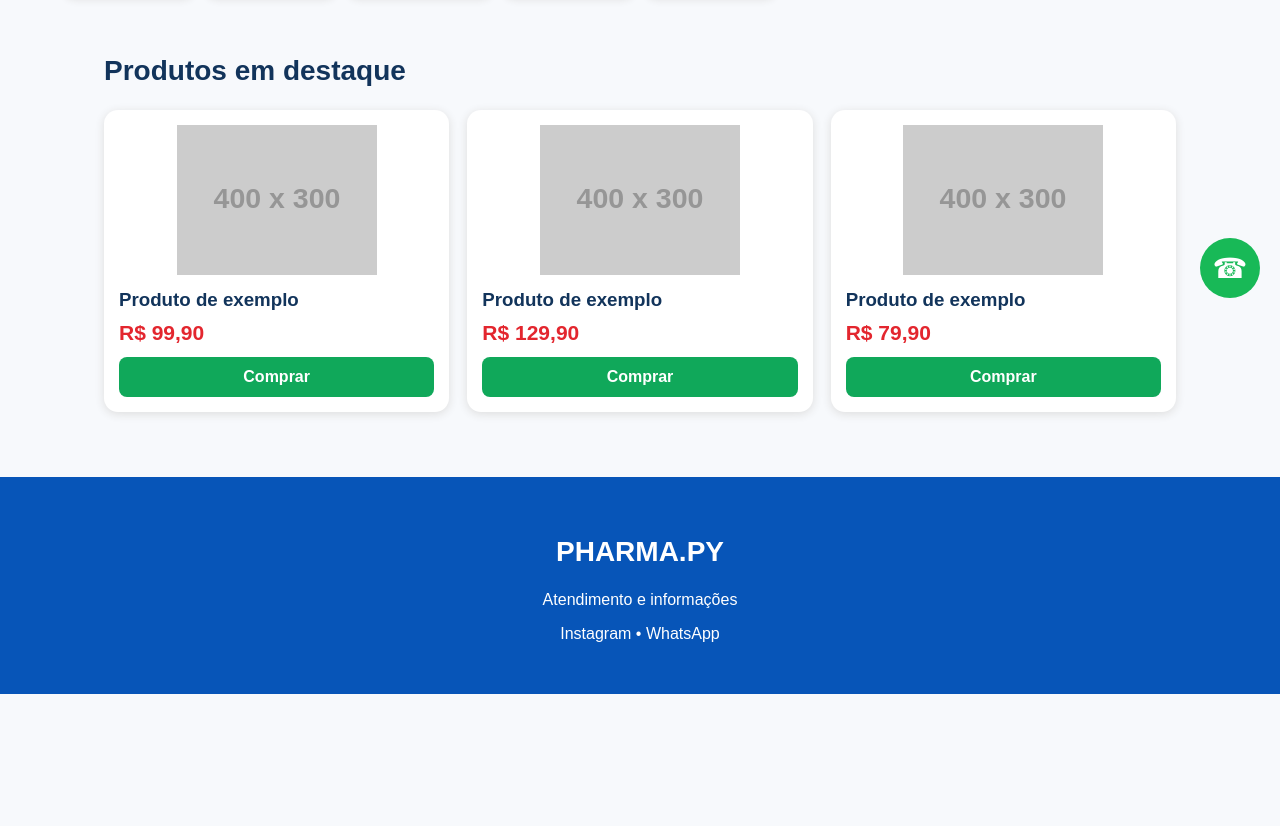
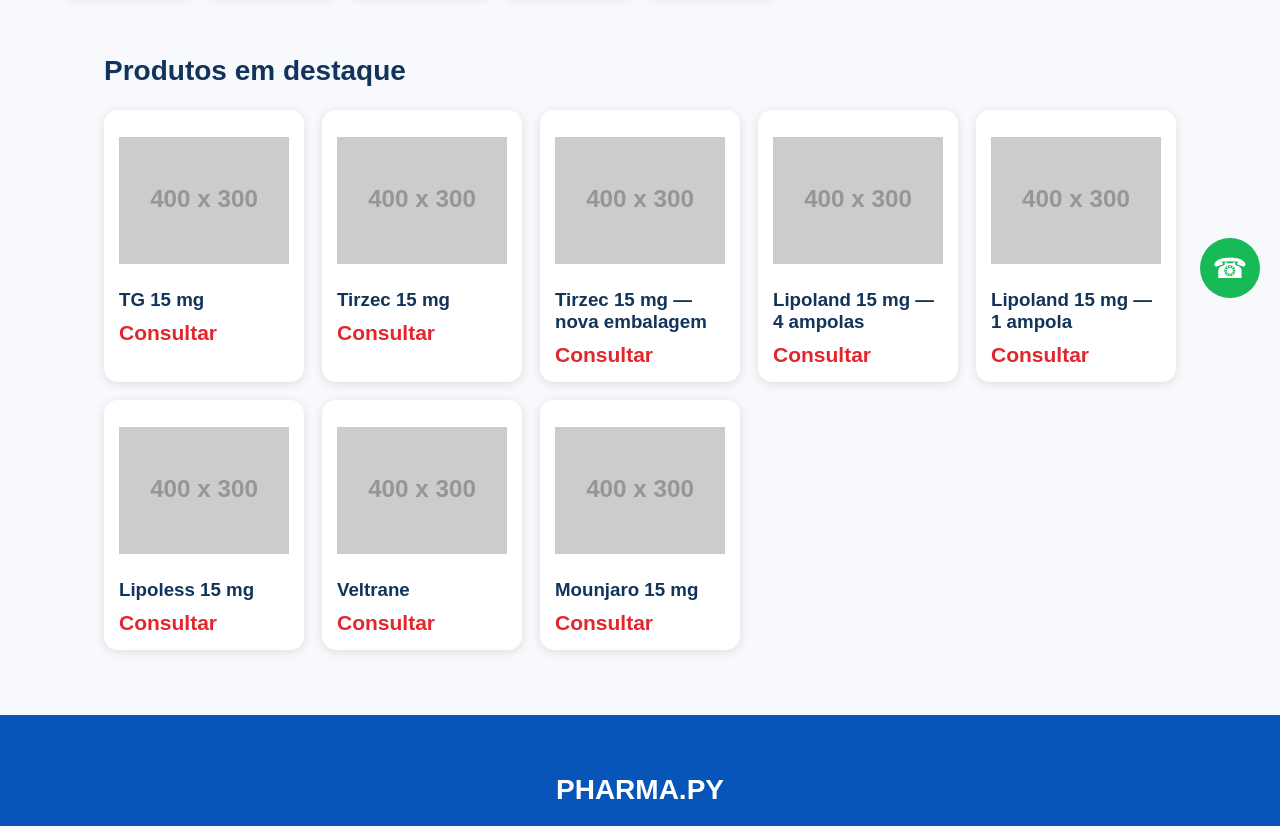
Before and after one commit to oliveiraeudivan734-eng/PHARMA.PY, a plain HTML site: page index.html in a window 1280 px wide. Shown: the part 482-1308 px from the top of the page. Before the commit the page ends 1176 px from the top, so only its background shows below. Drawn offline with Linux system fonts and the light colour scheme; placeholder pictures from the web are drawn by us.

Commit message:
Add new products to the product list

```diff
--- a/index.html
+++ b/index.html
@@ -204,24 +204,51 @@
 <div class="produtos">
 
   <div class="produto">
-      <img src="https://placehold.co/400x300?text=Produto+1">
-      <h3>Produto de exemplo</h3>
-      <div class="preco">R$ 99,90</div>
-      <a class="comprar" href="#">Comprar</a>
+    <img src="https://placehold.co/400x300?text=TG+15+mg" alt="TG 15 mg">
+    <h3>TG 15 mg</h3>
+    <div class="preco">Consultar</div>
   </div>
 
   <div class="produto">
-      <img src="https://placehold.co/400x300?text=Produto+2">
-      <h3>Produto de exemplo</h3>
-      <div class="preco">R$ 129,90</div>
-      <a class="comprar" href="#">Comprar</a>
+    <img src="https://placehold.co/400x300?text=Tirzec+15+mg" alt="Tirzec 15 mg">
+    <h3>Tirzec 15 mg</h3>
+    <div class="preco">Consultar</div>
   </div>
 
   <div class="produto">
-      <img src="https://placehold.co/400x300?text=Produto+3">
-      <h3>Produto de exemplo</h3>
-      <div class="preco">R$ 79,90</div>
-      <a class="comprar" href="#">Comprar</a>
+    <img src="https://placehold.co/400x300?text=Tirzec+nova+embalagem" alt="Tirzec 15 mg nova embalagem">
+    <h3>Tirzec 15 mg — nova embalagem</h3>
+    <div class="preco">Consultar</div>
+  </div>
+
+  <div class="produto">
+    <img src="https://placehold.co/400x300?text=Lipoland+15+mg" alt="Lipoland 15 mg">
+    <h3>Lipoland 15 mg — 4 ampolas</h3>
+    <div class="preco">Consultar</div>
+  </div>
+
+  <div class="produto">
+    <img src="https://placehold.co/400x300?text=Lipoland+15+mg" alt="Lipoland 15 mg">
+    <h3>Lipoland 15 mg — 1 ampola</h3>
+    <div class="preco">Consultar</div>
+  </div>
+
+  <div class="produto">
+    <img src="https://placehold.co/400x300?text=Lipoless+15+mg" alt="Lipoless 15 mg">
+    <h3>Lipoless 15 mg</h3>
+    <div class="preco">Consultar</div>
+  </div>
+
+  <div class="produto">
+  <img src="https://placehold.co/400x300?text=Veltrane" alt="Veltrane">
+  <h3>Veltrane</h3>
+  <div class="preco">Consultar</div>
+  </div>
+
+  <div class="produto">
+  <img src="https://placehold.co/400x300?text=Mounjaro+15+mg" alt="Mounjaro 15 mg">
+ <h3>Mounjaro 15 mg</h3>
+  <div class="preco">Consultar</div>
   </div>
 
 </div>
```
Lines whose indentation alone changed are shown as unchanged.
